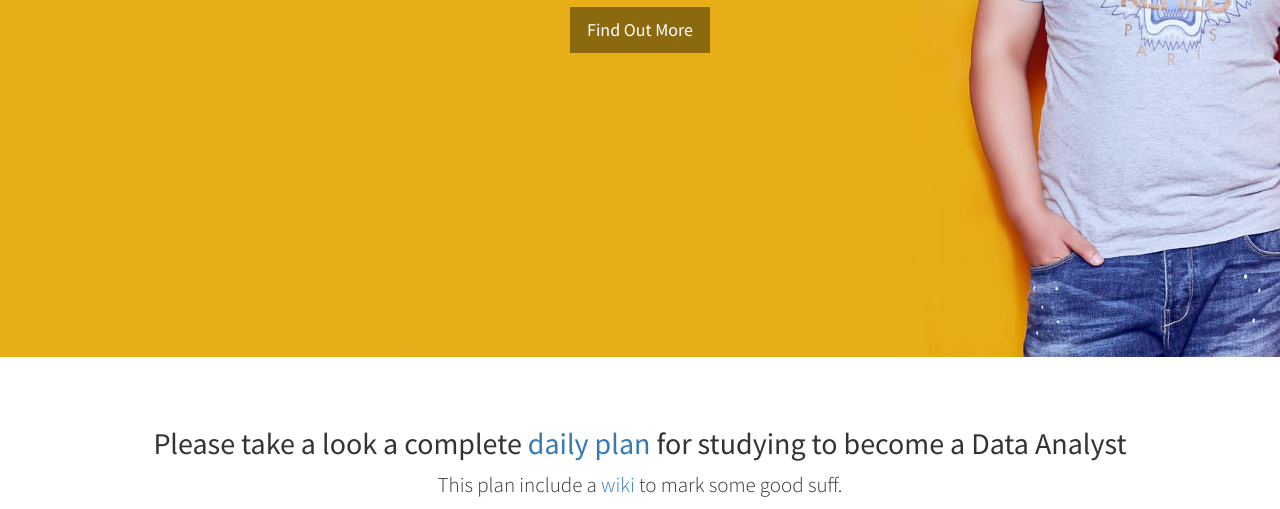
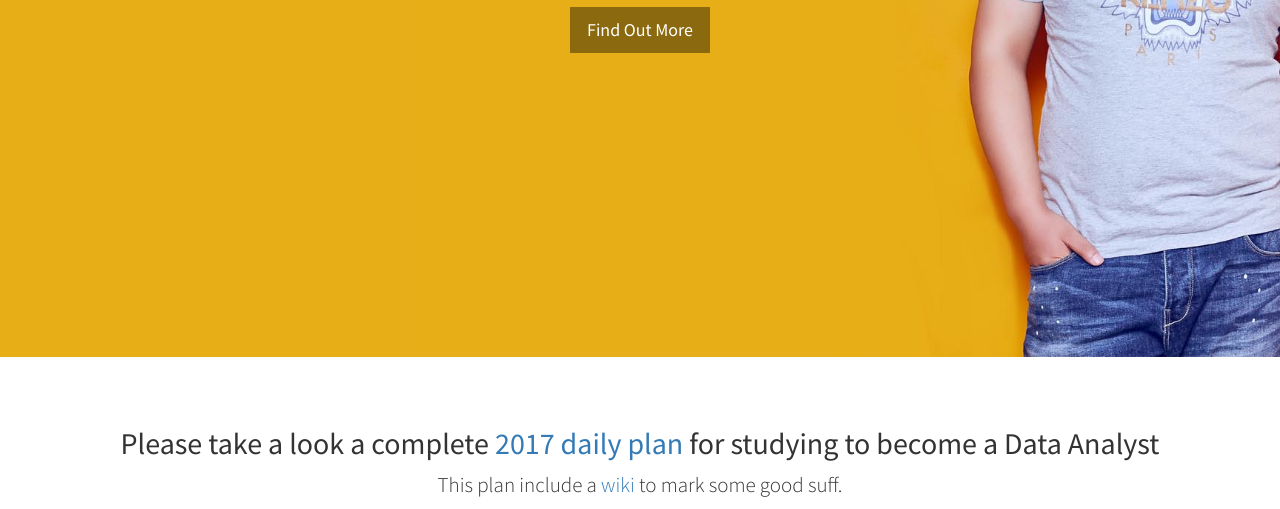
Before and after one commit to jasonbai/jasonbai, a plain HTML site: page index.html in a window 1280 px wide. Shown: the part 443-952 px from the top of the page. Drawn offline with Linux system fonts and the light colour scheme.

Commit message:
change plan

```diff
--- a/index.html
+++ b/index.html
@@ -69,7 +69,7 @@
         <div class="container">
             <div class="row">
                 <div class="col-lg-12 text-center">
-                    <h2>Please take a look a complete <a target="_blant" href="https://github.com/jasonbai/2017plan">   daily plan </a> for studying to become a Data Analyst</h2>
+                    <h2>Please take a look a complete <a target="_blant" href="https://github.com/jasonbai/2017plan">   2017 daily plan </a> for studying to become a Data Analyst</h2>
                     <p class="lead">This plan include a <a target="_blank" href="https://github.com/jasonbai/2017plan/wiki">wiki</a> to mark some good suff.</p>
                 </div>
             </div>
```
